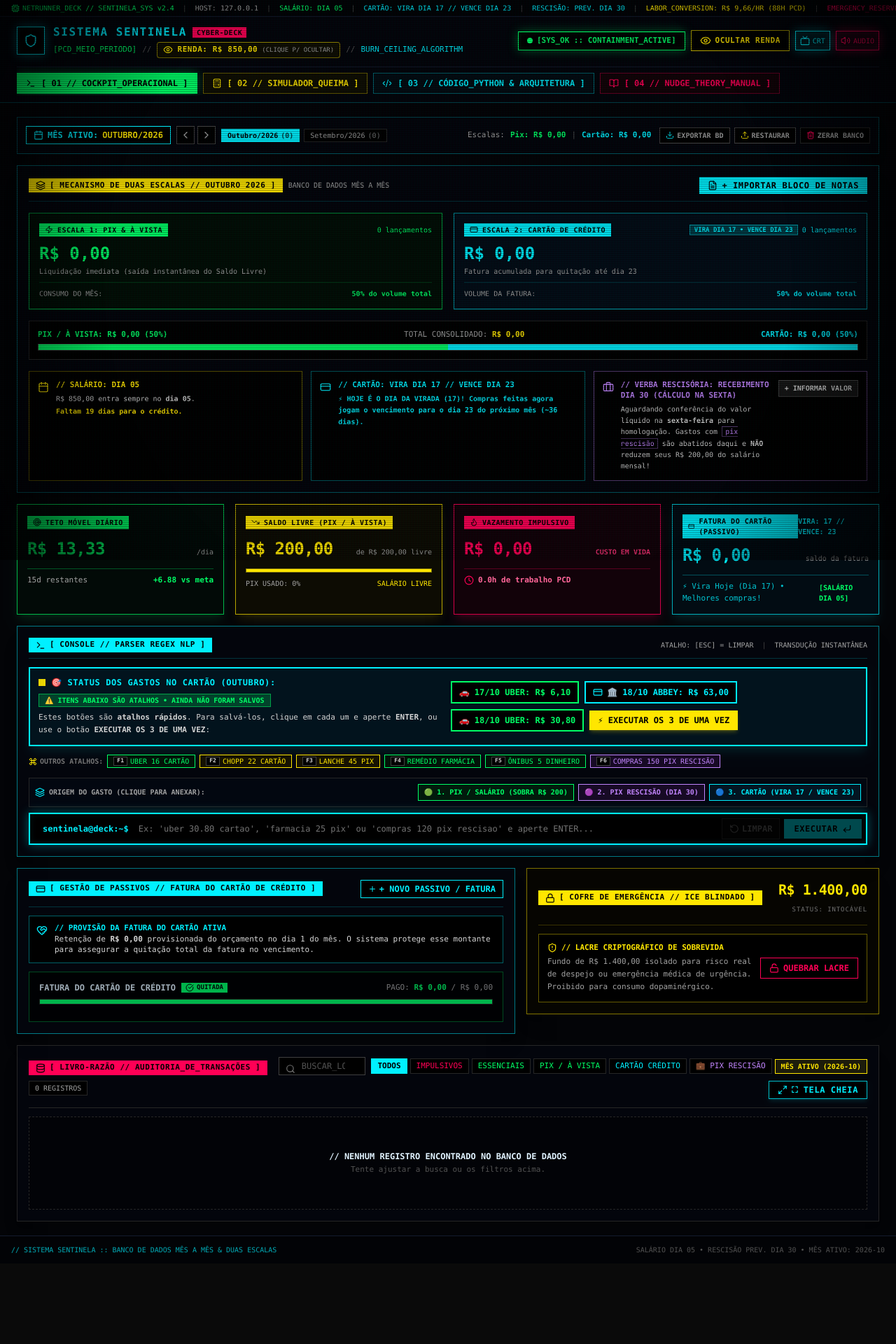
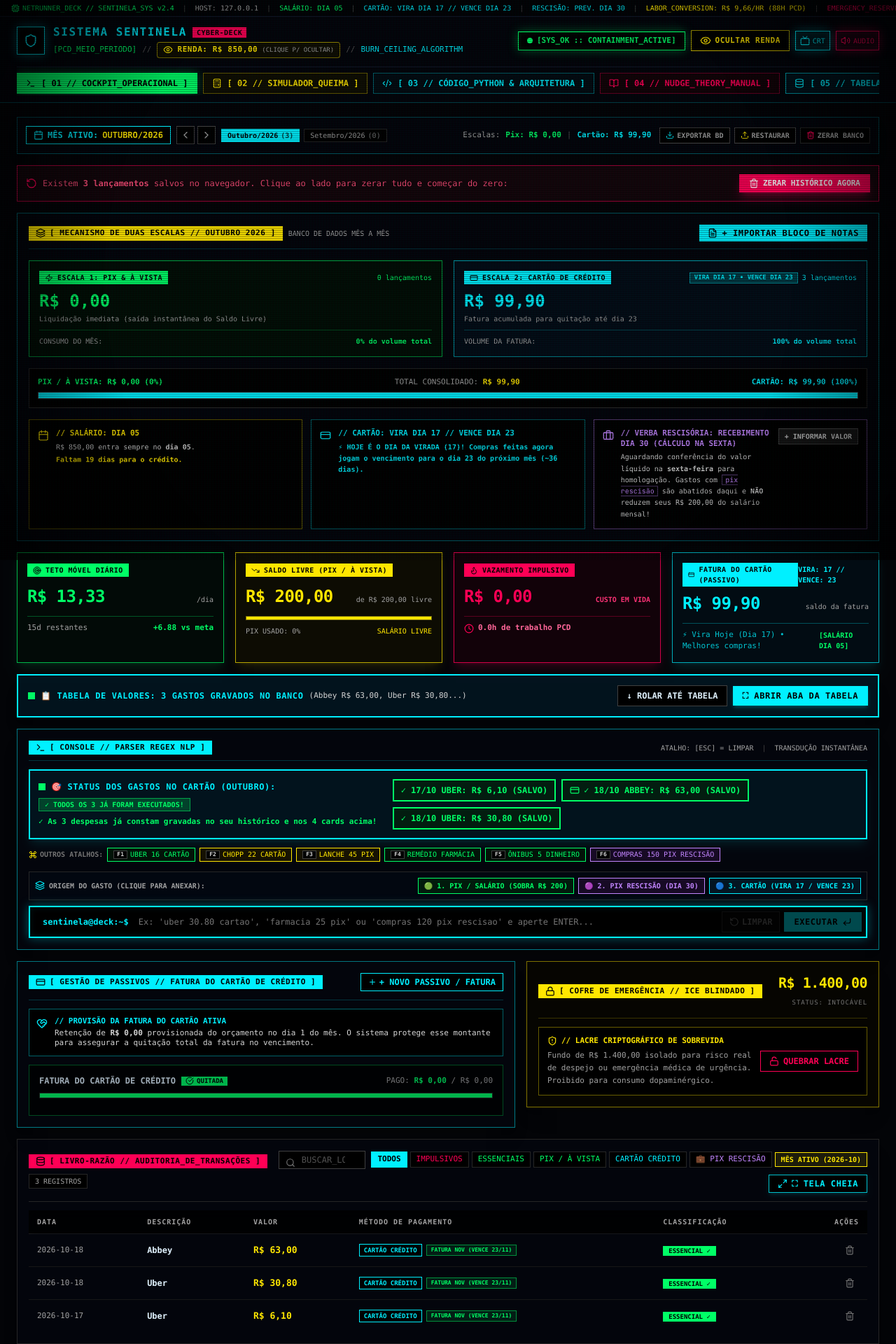
Before and after one commit to Andersoncigano/Projeto-Sentinela, a React (Vite) app: page / in a window 1280 px wide. Shown: the top 1920 px of the page at 70% size. Before the commit the page ends 1805 px from the top, so only its background shows below. Built offline with nearby package versions, Linux system fonts and the light colour scheme.

Commit message:
feat(ui): add dedicated data table view
Introduce a new tab for the Ledger view and implement a recovery mechanism for default expenses to improve usability on new sessions.

```diff
--- a/src/App.tsx
+++ b/src/App.tsx
@@ -60,9 +60,41 @@ const DEFAULT_DEBTS: DebtRecord[] = [
   },
 ];
 
+const DEFAULT_INITIAL_EXPENSES: ExpenseRecord[] = [
+  {
+    id: 'exp_abbey18_default',
+    data: '2026-10-18',
+    descricao: 'Abbey',
+    valor: 63.00,
+    metodo_pagamento: 'cartao_credito',
+    categoria: 'outros',
+    is_impulsive: false,
+    timestamp: 1729267200000,
+  },
+  {
+    id: 'exp_uber18_default',
+    data: '2026-10-18',
+    descricao: 'Uber',
+    valor: 30.80,
+    metodo_pagamento: 'cartao_credito',
+    categoria: 'transporte',
+    is_impulsive: false,
+    timestamp: 1729267200000 + 1,
+  },
+  {
+    id: 'exp_uber17_default',
+    data: '2026-10-17',
+    descricao: 'Uber',
+    valor: 6.10,
+    metodo_pagamento: 'cartao_credito',
+    categoria: 'transporte',
+    is_impulsive: false,
+    timestamp: 1729267200000 - 86400000,
+  },
+];
+
 const getInitialExpenses = (): ExpenseRecord[] => {
-  // Inicialização zerada a pedido do usuário para recomeçar do zero
-  return [];
+  return DEFAULT_INITIAL_EXPENSES;
 };
 
 export default function App() {
@@ -94,7 +126,19 @@ export default function App() {
 
   const [expenses, setExpenses] = useState<ExpenseRecord[]>(() => {
     const saved = localStorage.getItem('sentinela_expenses_v2');
-    return saved ? JSON.parse(saved) : getInitialExpenses();
+    if (saved) {
+      try {
+        const parsed = JSON.parse(saved);
+        if (Array.isArray(parsed) && parsed.length > 0) {
+          return parsed;
+        }
+      } catch {
+        // fallback
+      }
+    }
+    // Salva automaticamente para que qualquer novo navegador / aba externa já carregue com os dados reais
+    localStorage.setItem('sentinela_expenses_v2', JSON.stringify(DEFAULT_INITIAL_EXPENSES));
+    return DEFAULT_INITIAL_EXPENSES;
   });
 
   // Mês selecionado no banco de dados (ex: '2026-10' ou '2026-09')
@@ -103,7 +147,7 @@ export default function App() {
     return saved || '2026-10';
   });
 
-  const [activeTab, setActiveTab] = useState<'cockpit' | 'python_code' | 'simulator' | 'nudge_manual'>('cockpit');
+  const [activeTab, setActiveTab] = useState<'cockpit' | 'python_code' | 'simulator' | 'nudge_manual' | 'table'>('cockpit');
   const [isMuted, setIsMuted] = useState(false);
   const [crtEnabled, setCrtEnabled] = useState(true);
 
@@ -142,6 +186,22 @@ export default function App() {
   useEffect(() => {
     localStorage.setItem('sentinela_expenses_v2', JSON.stringify(expenses));
   }, [expenses]);
+
+  // Garante sincronização imediata no navegador caso o storage local anterior estivesse vazio
+  useEffect(() => {
+    const saved = localStorage.getItem('sentinela_expenses_v2');
+    if (!saved || saved === '[]') {
+      setExpenses(DEFAULT_INITIAL_EXPENSES);
+      localStorage.setItem('sentinela_expenses_v2', JSON.stringify(DEFAULT_INITIAL_EXPENSES));
+    }
+  }, []);
+
+  const handleRestoreDefaultExpenses = () => {
+    sound.playSuccess();
+    setExpenses(DEFAULT_INITIAL_EXPENSES);
+    localStorage.setItem('sentinela_expenses_v2', JSON.stringify(DEFAULT_INITIAL_EXPENSES));
+    showToast('📥 [DESPESAS_CARREGADAS] Abbey (R$ 63,00) e Uber (R$ 30,80) sincronizadas no navegador!');
+  };
 
   useEffect(() => {
     localStorage.setItem('sentinela_show_values', JSON.stringify(showValues));
@@ -408,6 +468,38 @@ export default function App() {
               showValues={showValues}
             />
 
+            {/* Atalho Rápido para a Tabela de Valores (Livro-Razão) */}
+            <div className="flex flex-col sm:flex-row items-start sm:items-center justify-between gap-3 p-3.5 bg-[#02131d] border-2 border-[#00f0ff] shadow-xl">
+              <div className="flex items-center gap-2 flex-wrap">
+                <span className="w-2.5 h-2.5 bg-[#00ff66] animate-pulse" />
+                <span className="text-xs font-black text-[#00f0ff] tracking-wider uppercase">
+                  📋 TABELA DE VALORES: {expenses.length} GASTOS GRAVADOS NO BANCO
+                </span>
+                <span className="text-[11px] text-neutral-300">
+                  (Abbey R$ 63,00, Uber R$ 30,80...)
+                </span>
+              </div>
+              <div className="flex items-center gap-2 w-full sm:w-auto justify-end flex-wrap">
+                <button
+                  type="button"
+                  onClick={() => {
+                    const el = document.getElementById('tabela-valores');
+                    if (el) el.scrollIntoView({ behavior: 'smooth' });
+                  }}
+                  className="px-3 py-1.5 bg-black border border-neutral-700 hover:border-[#00f0ff] text-[#e0f2fe] hover:text-[#00f0ff] text-xs font-bold uppercase transition-all cursor-pointer"
+                >
+                  ↓ ROLAR ATÉ TABELA
+                </button>
+                <button
+                  type="button"
+                  onClick={() => setActiveTab('table')}
+                  className="px-3.5 py-1.5 bg-[#00f0ff] hover:bg-white text-black font-black text-xs uppercase tracking-wider transition-all cursor-pointer shadow-md shadow-[#00f0ff]/20 active:scale-95"
+                >
+                  ⛶ ABRIR ABA DA TABELA
+                </button>
+              </div>
+            </div>
+
             {/* Raw Input Terminal (NLP / Regex Parser) com suporte a CLEAR e RESET */}
             <RawInputTerminal
               inputVal={terminalInput}
@@ -440,12 +532,15 @@ export default function App() {
             </div>
 
             {/* Audit & Transaction Ledger com filtro por mês selecionado e modo tela cheia */}
+            <div id="tabela-valores" className="scroll-mt-24">
               <AuditTable
                 expenses={expenses}
                 onDeleteExpense={handleDeleteExpense}
                 selectedMonth={selectedMonth}
                 showValues={showValues}
+                onRestoreDefaults={handleRestoreDefaultExpenses}
               />
+            </div>
           </div>
         )}
 
@@ -467,6 +562,42 @@ export default function App() {
         {activeTab === 'nudge_manual' && (
           <div className="animate-in fade-in duration-150">
             <NudgeManualTab />
+          </div>
+        )}
+
+        {/* TAB 5: TABELA DE VALORES DEDICADA (LIVRO-RAZÃO) */}
+        {activeTab === 'table' && (
+          <div className="space-y-4 animate-in fade-in duration-150">
+            <div className="flex flex-col sm:flex-row items-start sm:items-center justify-between gap-3 p-3.5 bg-[#02131d] border-2 border-[#00f0ff] shadow-xl">
+              <div>
+                <div className="flex items-center gap-2">
+                  <span className="w-2.5 h-2.5 bg-[#00ff66] animate-pulse" />
+                  <span className="text-sm font-black text-[#00f0ff] uppercase tracking-wider">
+                    📋 TABELA DE VALORES & AUDITORIA DE TRANSAÇÕES
+                  </span>
+                </div>
+                <p className="text-xs text-neutral-300 mt-1">
+                  Visualização dedicada do Livro-Razão com todas as despesas salvas ({expenses.length} lançamentos: Abbey, Uber, etc.).
+                </p>
+              </div>
+              <div className="flex items-center gap-2">
+                <button
+                  type="button"
+                  onClick={() => setActiveTab('cockpit')}
+                  className="px-3.5 py-1.5 bg-black hover:bg-neutral-900 border border-neutral-600 text-white text-xs font-bold uppercase transition-all cursor-pointer"
+                >
+                  ← VOLTAR AO COCKPIT
+                </button>
+              </div>
+            </div>
+
+            <AuditTable
+              expenses={expenses}
+              onDeleteExpense={handleDeleteExpense}
+              selectedMonth={selectedMonth}
+              showValues={showValues}
+              onRestoreDefaults={handleRestoreDefaultExpenses}
+            />
           </div>
         )}
       </main>
--- a/src/components/AuditTable.tsx
+++ b/src/components/AuditTable.tsx
@@ -9,6 +9,7 @@ interface AuditTableProps {
   onDeleteExpense: (id: string) => void;
   selectedMonth?: string;
   showValues?: boolean;
+  onRestoreDefaults?: () => void;
 }
 
 export const AuditTable: React.FC<AuditTableProps> = ({
@@ -16,6 +17,7 @@ export const AuditTable: React.FC<AuditTableProps> = ({
   onDeleteExpense,
   selectedMonth,
   showValues = true,
+  onRestoreDefaults,
 }) => {
   const [isFullscreen, setIsFullscreen] = useState(false);
   const [searchTerm, setSearchTerm] = useState('');
@@ -103,9 +105,20 @@ export const AuditTable: React.FC<AuditTableProps> = ({
   const renderTableContent = () => (
     <div className="overflow-x-auto mt-3">
       {filtered.length === 0 ? (
-        <div className="py-12 text-center text-neutral-500 text-xs border border-dashed border-neutral-800 bg-black/40">
-          <p className="font-bold text-[#e0f2fe]">// NENHUM REGISTRO ENCONTRADO NO BANCO DE DADOS</p>
-          <p className="text-[11px] text-neutral-600 mt-1">Tente ajustar a busca ou os filtros acima.</p>
+        <div className="py-12 text-center text-neutral-400 text-xs border border-dashed border-neutral-800 bg-black/50 p-4">
+          <p className="font-bold text-[#e0f2fe] text-sm">// NENHUM REGISTRO ENCONTRADO NO BANCO DE DADOS</p>
+          <p className="text-xs text-neutral-400 mt-2">
+            Caso você tenha aberto em um novo navegador e a lista esteja limpa, você pode carregar as despesas reais do cartão com um clique:
+          </p>
+          {onRestoreDefaults && (
+            <button
+              type="button"
+              onClick={onRestoreDefaults}
+              className="mt-4 px-4 py-2 bg-[#00ff66] hover:bg-[#33ff88] text-black font-black text-xs uppercase tracking-wider cursor-pointer shadow-lg shadow-[#00ff66]/30 transition-all active:scale-95 inline-flex items-center gap-2"
+            >
+              <span>📥 CARREGAR GASTOS REAIS (ABBEY + UBER)</span>
+            </button>
+          )}
         </div>
       ) : (
         <table className="w-full text-left text-xs">
--- a/src/components/Header.tsx
+++ b/src/components/Header.tsx
@@ -12,7 +12,8 @@ import {
   Tv,
   Cpu,
   Eye,
-  EyeOff
+  EyeOff,
+  Database
 } from 'lucide-react';
 import { BurnRateMetrics, SystemSettings } from '../types/sentinela';
 import { sound } from '../lib/sound';
@@ -21,8 +22,8 @@ import { formatCurrency } from '../lib/format';
 interface HeaderProps {
   metrics: BurnRateMetrics;
   settings: SystemSettings;
-  activeTab: 'cockpit' | 'python_code' | 'simulator' | 'nudge_manual';
-  setActiveTab: (tab: 'cockpit' | 'python_code' | 'simulator' | 'nudge_manual') => void;
+  activeTab: 'cockpit' | 'python_code' | 'simulator' | 'nudge_manual' | 'table';
+  setActiveTab: (tab: 'cockpit' | 'python_code' | 'simulator' | 'nudge_manual' | 'table') => void;
   isMuted: boolean;
   setIsMuted: (muted: boolean) => void;
   crtEnabled: boolean;
@@ -275,6 +276,19 @@ export const Header: React.FC<HeaderProps> = ({
             <BookOpen className="w-3.5 h-3.5" />
             <span>[ 04 // NUDGE_THEORY_MANUAL ]</span>
           </button>
+
+          <button
+            onClick={() => setActiveTab('table')}
+            className={`flex items-center gap-2 px-3 py-1.5 transition-all text-xs font-bold uppercase whitespace-nowrap border cursor-pointer ${
+              activeTab === 'table'
+                ? 'border-[#00f0ff] bg-[#00f0ff] text-black font-black neon-glow-cyan'
+                : 'border-[#00f0ff]/70 bg-[#02131d] text-[#00f0ff] hover:bg-[#00f0ff]/20'
+            }`}
+            title="Acessar diretamente a Tabela de Valores (Livro-Razão)"
+          >
+            <Database className="w-3.5 h-3.5" />
+            <span>[ 05 // TABELA_DE_VALORES ]</span>
+          </button>
         </div>
       </div>
     </header>
```
Also changed, not shown: public/assets/aistudio/image_17819f77.png (added). Lines whose indentation alone changed are shown as unchanged.
